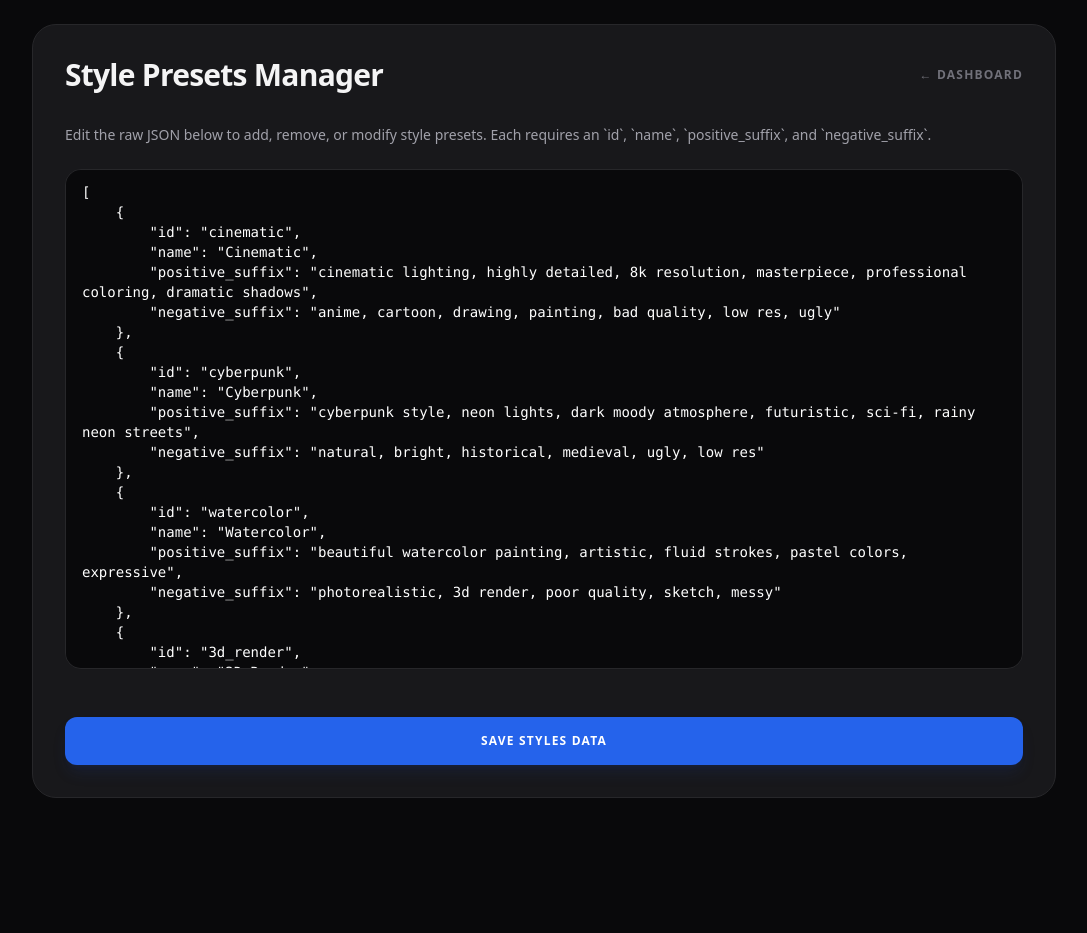
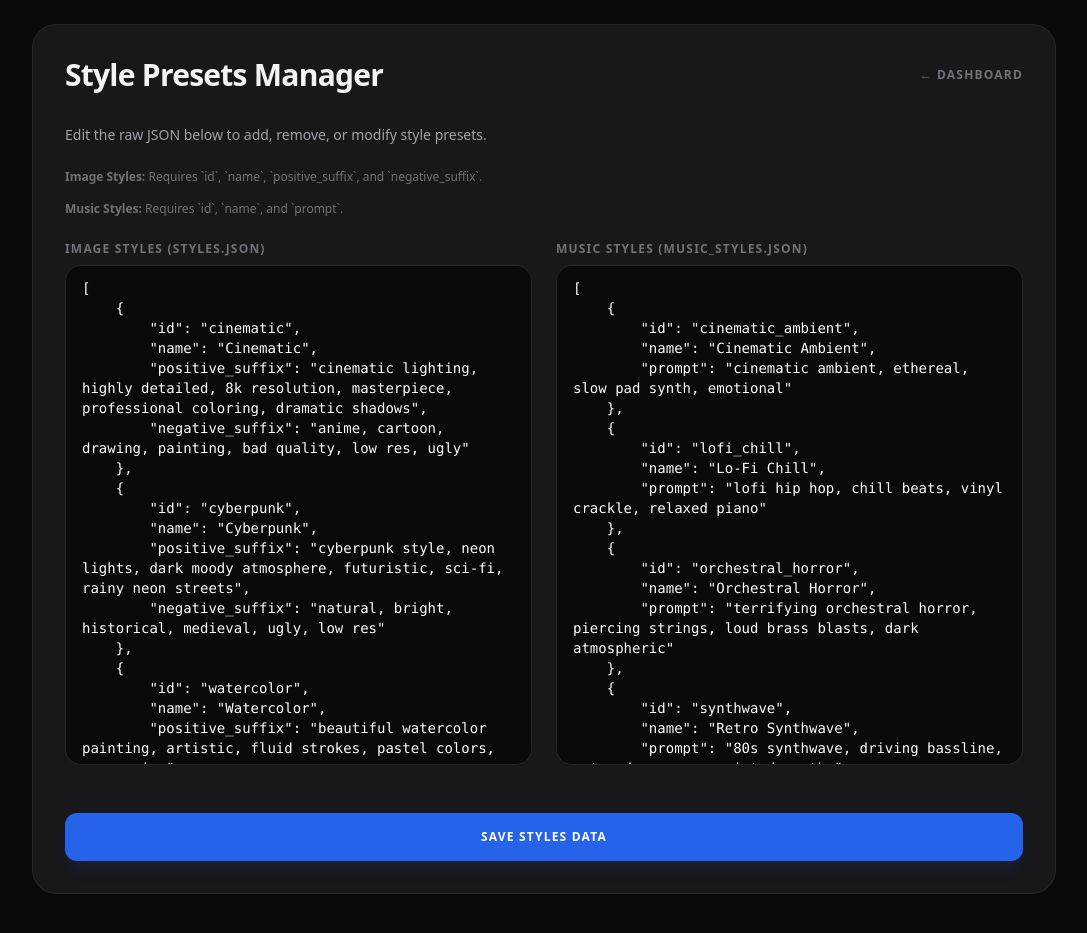
Before and after one commit to bthnbdk/local-ai-video, a Flask app: page /settings/styles in a window 1280 px wide. Shown: the part 98-1031 px from the top of the page, without its empty margins (96-1183 px from the left). Run offline with Flask 3, Linux system fonts and the light colour scheme; some libraries are stand-ins or nearby versions.

Commit message:
feat: Add support for music styles
Introduces music style presets and integrates them into the UI.
This change includes:
- Loading and saving music styles from `music_styles.json`.
- Displaying music styles in the "create" page dropdown.
- Updating the "manage styles" page to handle both image and music styles.
- Modifying the parallax engine to use the new zoompan filter for smoother animations.
- Adjusting the style engine to prepend strict no-text constraints for better prompt adherence.
- Adding a dummy xformers module to prevent import errors in music_system.py.

```diff
--- a/app.py
+++ b/app.py
@@ -181,31 +181,47 @@ def create_project():
         return jsonify({"success": True, "redirect": f"/project/{project_id}/progress"})
 
     styles_path = os.path.join("templates", "prompts", "styles.json")
+    music_styles_path = os.path.join("templates", "prompts", "music_styles.json")
     styles = []
+    music_styles = []
     if os.path.exists(styles_path):
         with open(styles_path, 'r') as f:
             styles = json.load(f)
-    return render_template("create.html", styles=styles)
+    if os.path.exists(music_styles_path):
+        with open(music_styles_path, 'r') as f:
+            music_styles = json.load(f)
+    return render_template("create.html", styles=styles, music_styles=music_styles)
 
 @app.route("/settings/styles", methods=["GET", "POST"])
 def manage_styles():
     styles_path = os.path.join("templates", "prompts", "styles.json")
+    music_styles_path = os.path.join("templates", "prompts", "music_styles.json")
     if request.method == "POST":
-        # Overwrite entire styles.json from submitted textarea
+        # Overwrite entire json from submitted textarea
         styles_json_str = request.form.get("styles_json", "[]")
+        music_styles_json_str = request.form.get("music_styles_json", "[]")
         try:
             styles_data = json.loads(styles_json_str)
             with open(styles_path, "w") as f:
                 json.dump(styles_data, f, indent=4)
-            return render_template("styles.html", success=True, styles_json=json.dumps(styles_data, indent=4))
+
+            music_styles_data = json.loads(music_styles_json_str)
+            with open(music_styles_path, "w") as f:
+                json.dump(music_styles_data, f, indent=4)
+
+            return render_template("styles.html", success=True, styles_json=json.dumps(styles_data, indent=4), music_styles_json=json.dumps(music_styles_data, indent=4))
         except Exception as e:
-            return render_template("styles.html", error=str(e), styles_json=styles_json_str)
+            return render_template("styles.html", error=str(e), styles_json=styles_json_str, music_styles_json=music_styles_json_str)
 
     styles_json_str = "[\n]"
+    music_styles_json_str = "[\n]"
     if os.path.exists(styles_path):
         with open(styles_path, 'r') as f:
             styles_json_str = f.read()
-    return render_template("styles.html", styles_json=styles_json_str)
+    if os.path.exists(music_styles_path):
+        with open(music_styles_path, 'r') as f:
+            music_styles_json_str = f.read()
+    return render_template("styles.html", styles_json=styles_json_str, music_styles_json=music_styles_json_str)
 
 @app.route("/prompts", methods=["GET", "POST"])
 def edit_prompts():
--- a/stages/style_engine.py
+++ b/stages/style_engine.py
@@ -46,8 +46,8 @@ def run(project_dir: str, config: dict, log_cb=None):
     # Add Text in Image constraints
     text_control = config.get("pipeline", {}).get("text_control", "allow")
     if text_control == "strict_no_text":
-        style_data["base_prompt"] += ", no text, no writing, no watermark, no typography, blank surfaces"
-        style_data["negative_prompt"] += ", text, watermark, signature, font, writing, typography"
+        style_data["base_prompt"] = "[NO TEXT, NO LETTERS, NO WATERMARK, NO SIGNATURE, BLANK SURFACES] - " + style_data["base_prompt"]
+        style_data["negative_prompt"] = "text, watermark, signature, font, writing, typography, " + style_data["negative_prompt"]
 
     # Seed lock for consistency
     style_data["seed"] = random.randint(0, 10000)
--- /dev/null
+++ b/templates/prompts/music_styles.json
@@ -0,0 +1,22 @@
+[
+    {
+        "id": "cinematic_ambient",
+        "name": "Cinematic Ambient",
+        "prompt": "cinematic ambient, ethereal, slow pad synth, emotional"
+    },
+    {
+        "id": "lofi_chill",
+        "name": "Lo-Fi Chill",
+        "prompt": "lofi hip hop, chill beats, vinyl crackle, relaxed piano"
+    },
+    {
+        "id": "orchestral_horror",
+        "name": "Orchestral Horror",
+        "prompt": "terrifying orchestral horror, piercing strings, loud brass blasts, dark atmospheric"
+    },
+    {
+        "id": "synthwave",
+        "name": "Retro Synthwave",
+        "prompt": "80s synthwave, driving bassline, retro drums, arpeggiated synths"
+    }
+]
--- a/templates/styles.html
+++ b/templates/styles.html
@@ -17,11 +17,24 @@
     </div>
     {% endif %}
 
-    <p class="text-sm text-zinc-400 mb-6">Edit the raw JSON below to add, remove, or modify style presets. Each requires an `id`, `name`, `positive_suffix`, and `negative_suffix`.</p>
+    <p class="text-sm text-zinc-400 mb-6">Edit the raw JSON below to add, remove, or modify style presets.</p>
+    <p class="text-xs text-zinc-500 mb-4"><strong>Image Styles:</strong> Requires `id`, `name`, `positive_suffix`, and `negative_suffix`.</p>
+    <p class="text-xs text-zinc-500 mb-6"><strong>Music Styles:</strong> Requires `id`, `name`, and `prompt`.</p>
 
     <form method="POST" class="space-y-6">
-        <div class="h-[500px]">
-            <textarea name="styles_json" class="w-full h-full bg-zinc-950 border border-zinc-800 rounded-2xl py-3 px-4 text-white font-mono text-sm resize-none focus:outline-none focus:border-blue-500 hover:border-zinc-700 transition-colors">{{ styles_json }}</textarea>
+        <div class="grid grid-cols-1 md:grid-cols-2 gap-6">
+            <div>
+                <label class="block text-xs font-bold uppercase tracking-widest text-zinc-500 mb-2">Image Styles (styles.json)</label>
+                <div class="h-[500px]">
+                    <textarea name="styles_json" class="w-full h-full bg-zinc-950 border border-zinc-800 rounded-2xl py-3 px-4 text-white font-mono text-sm resize-none focus:outline-none focus:border-blue-500 hover:border-zinc-700 transition-colors">{{ styles_json }}</textarea>
+                </div>
+            </div>
+            <div>
+                <label class="block text-xs font-bold uppercase tracking-widest text-zinc-500 mb-2">Music Styles (music_styles.json)</label>
+                <div class="h-[500px]">
+                    <textarea name="music_styles_json" class="w-full h-full bg-zinc-950 border border-zinc-800 rounded-2xl py-3 px-4 text-white font-mono text-sm resize-none focus:outline-none focus:border-blue-500 hover:border-zinc-700 transition-colors">{{ music_styles_json }}</textarea>
+                </div>
+            </div>
         </div>
 
         <div class="pt-6">
```
Also changed, not shown: stages/music_system.py (+7 -0 lines), stages/parallax_engine.py (+8 -7 lines), templates/create.html (+10 -4 lines).
